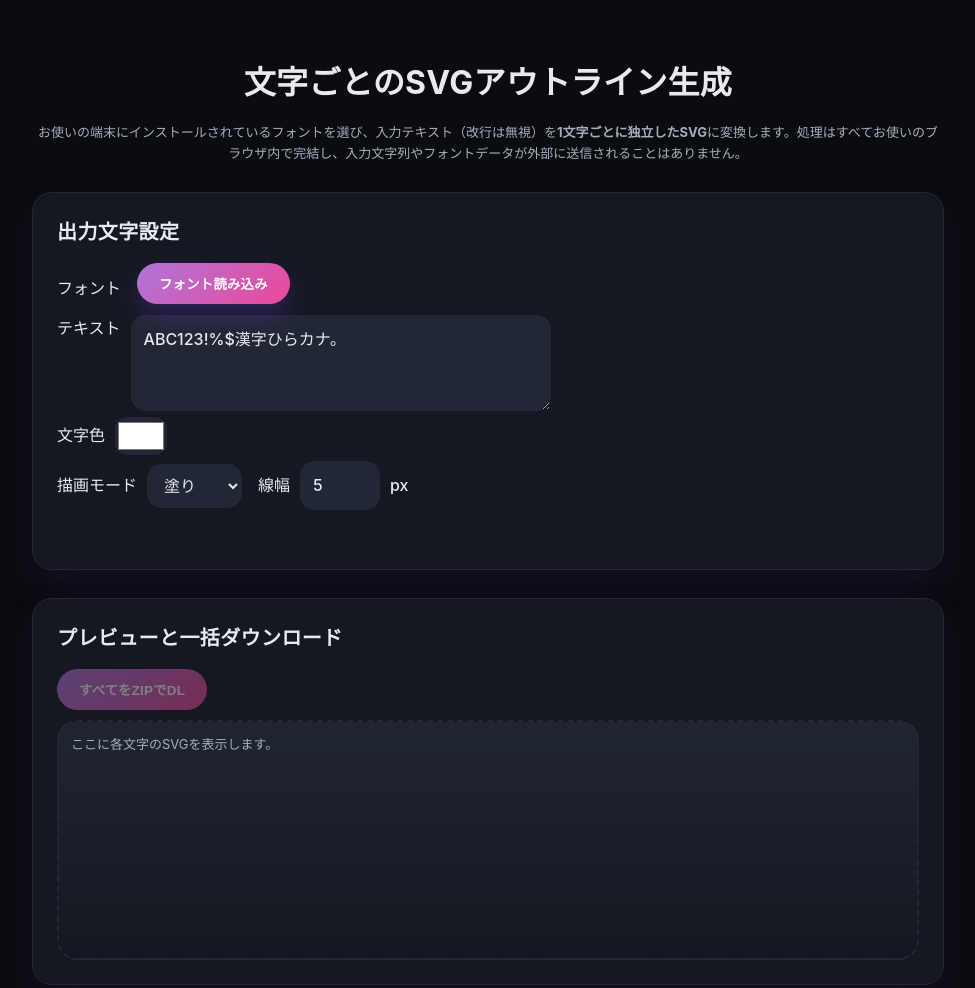
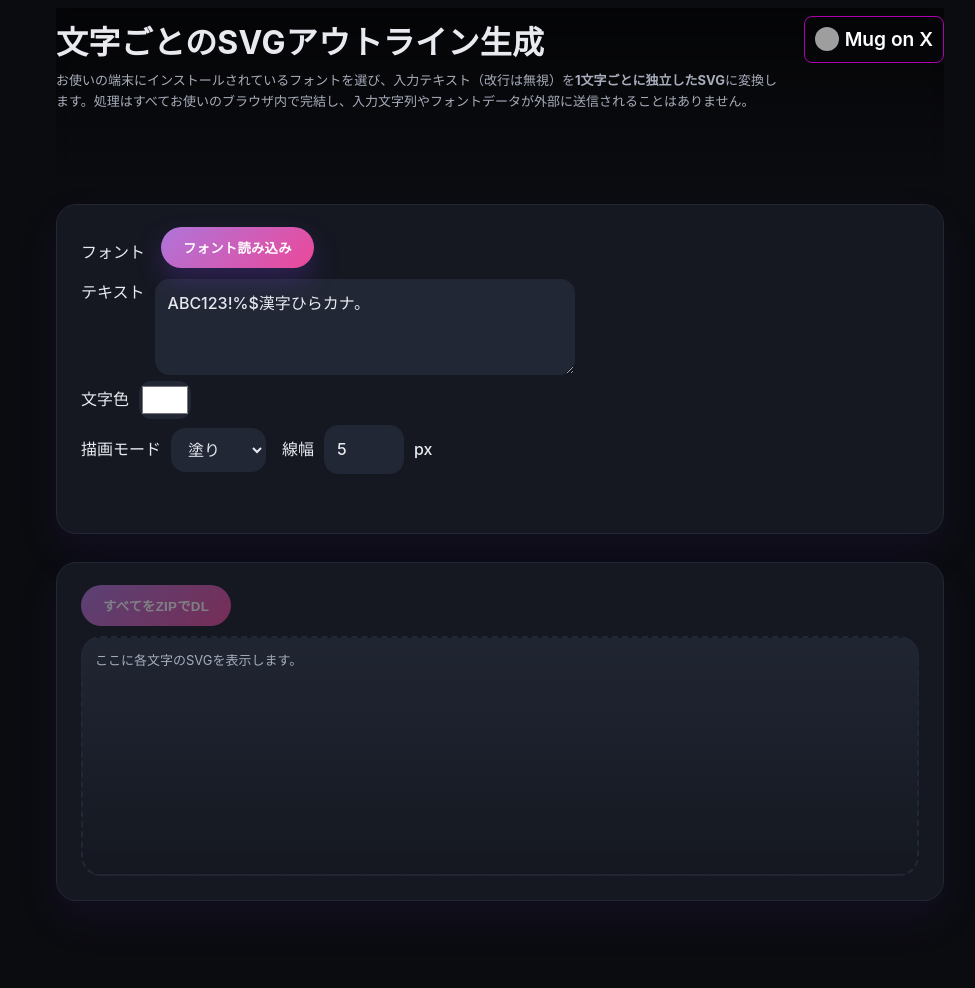
Before and after one commit to mug-lab-3/font2svg, a plain HTML site: page index.html in a window 1280 px wide. Shown: the whole page, without its empty margins (152-1127 px from the left). Drawn offline with nearby package versions, Linux system fonts and the light colour scheme; grey boxes are pictures that could not be loaded.

Commit message:
Refactor header layout for improved structure and add external link to profile

```diff
--- a/index.html
+++ b/index.html
@@ -38,17 +38,13 @@
     }
     .wrap{
       max-width:960px;
-      margin:56px auto var(--wrap-margin-bottom);
-      padding:0 24px var(--wrap-padding-bottom);
+      margin:8px auto var(--wrap-margin-bottom);
+      padding:0 24px 48px var(--wrap-padding-bottom);
       display:grid;
       gap:28px;
     }
-    header{
-      text-align:center;
-      display:flex;
-      flex-direction:column;
-      gap:12px;
-    }
+    header{position:sticky;top:0;z-index:100;background:linear-gradient(180deg, rgba(0,0,0,.6), rgba(0,0,0,0));backdrop-filter:blur(6px);}
+    header .wrap{display:flex;align-items:flex-start;gap:24px;padding:0px;}
     h1{
       font-size:32px;
       font-weight:700;
@@ -233,19 +229,31 @@
     .loadingText{display:flex;flex-direction:column;gap:4px}
     #loadingPct{font-size:13px;color:var(--muted);text-align:right}
     .spinner{width:26px;height:26px;border:3px solid var(--chip);border-top-color:var(--accent-strong);border-radius:50%;animation:spin 1s linear infinite}
+    .title-block{flex:1;}
+    .header-actions{display:grid;grid-template-columns:max-content;justify-items:end;gap:6px;margin-left:auto;}
+    .header-actions > *{justify-self:end;}
+    .x-link{text-decoration:none;padding:6px 10px;border-radius:8px;display:inline-flex;align-items:center;gap:6px;border:1px solid var(--primary);background:transparent;color:#fff;font-size:1.2rem;}
+    .x-link:hover{opacity:.8}
+    .x-link img{width:24px;height:24px;border-radius:50%;}
     @keyframes spin{to{transform:rotate(360deg)}}
   </style>
 </head>
 <body>
   <div class="wrap">
     <header>
-      <h1>文字ごとのSVGアウトライン生成</h1>
-      <p class="help">お使いの端末にインストールされているフォントを選び、入力テキスト（改行は無視）を<strong>1文字ごとに独立したSVG</strong>に変換します。処理はすべてお使いのブラウザ内で完結し、入力文字列やフォントデータが外部に送信されることはありません。</p>
+      <div class="wrap">
+        <div class="title-block">
+          <h1>文字ごとのSVGアウトライン生成</h1>
+          <p class="help">お使いの端末にインストールされているフォントを選び、入力テキスト（改行は無視）を<strong>1文字ごとに独立したSVG</strong>に変換します。処理はすべてお使いのブラウザ内で完結し、入力文字列やフォントデータが外部に送信されることはありません。</p>
+        </div>
+        <div class="header-actions">
+          <a class="x-link" href="https://x.com/MugLab3" target="_blank" rel="noopener noreferrer"><img src="https://unavatar.io/github/mug-lab-3" alt="MugLab3 icon" />Mug on X</a>
+          <span id="version"></span>
+        </div>
+      </div>
     </header>
 
     <section class="card">
-      <h2>出力文字設定</h2>
-
       <div class="row">
         <label class="inline" for="localList">フォント</label>
         <div class="switcher">
@@ -281,7 +289,6 @@
     </section>
 
     <section class="card">
-      <h2>プレビューと一括ダウンロード</h2>
       <div class="row" style="margin-bottom:10px">
         <button id="btnDlAll" class="btn" disabled>すべてをZIPでDL</button>
       </div>
```
